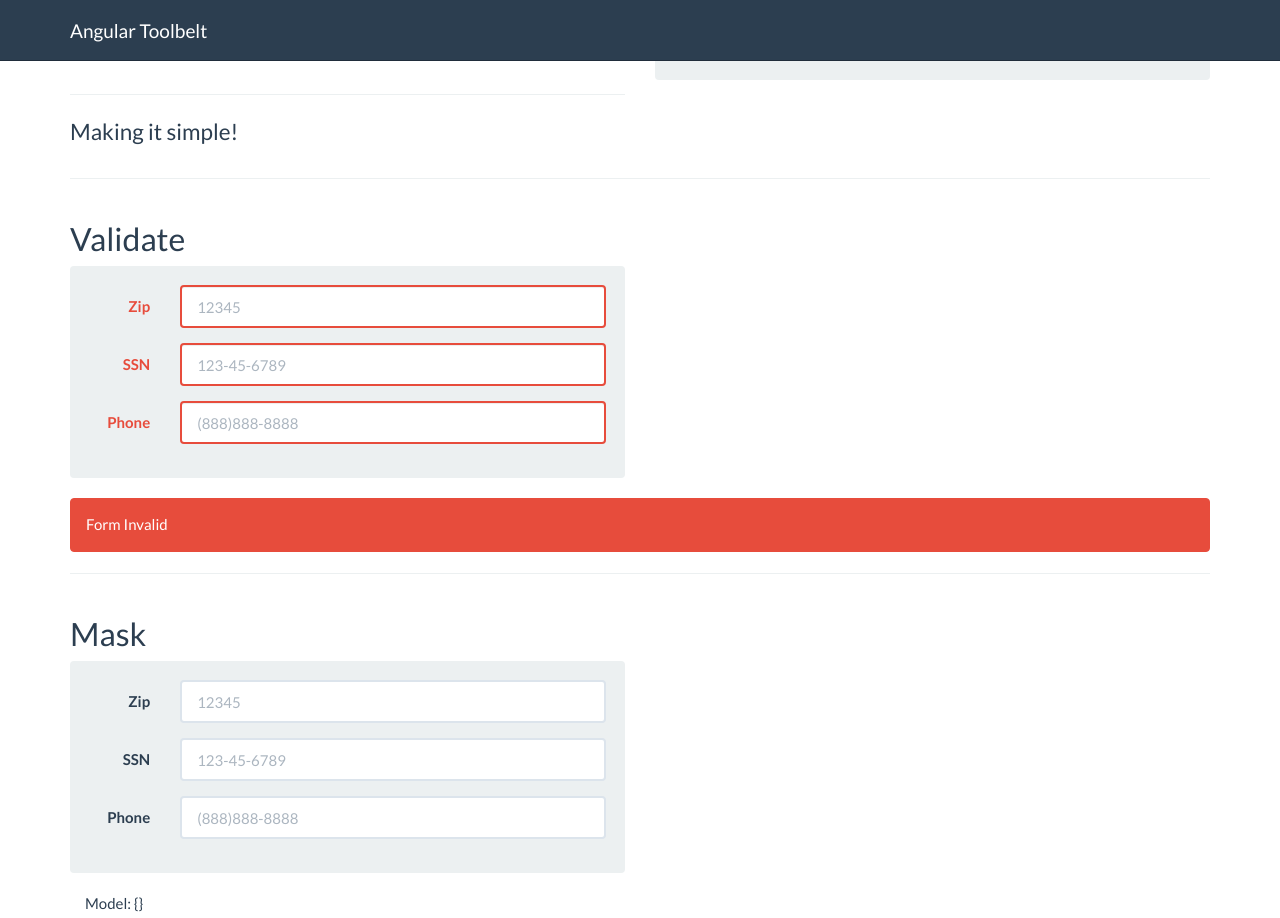
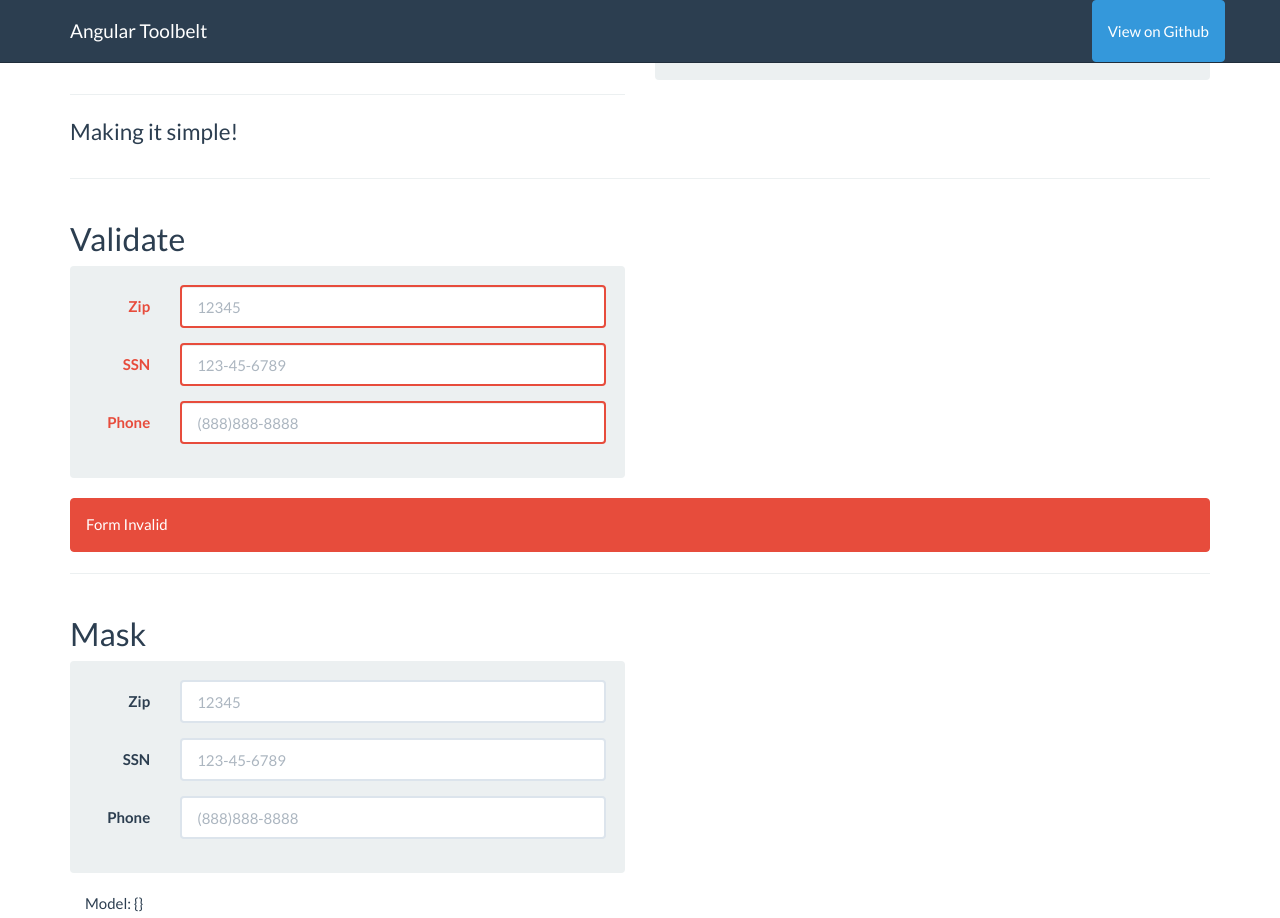
Before and after one commit to gabrysiak/angular-toolbelt, a plain HTML site: page demo/index.html in a window 1280 px wide. Shown: the top 918 px of the page. Drawn offline with Linux system fonts and the light colour scheme.

Commit message:
Added view on github button

```diff
--- a/demo/index.html
+++ b/demo/index.html
@@ -21,6 +21,11 @@
                         <span class="icon-bar"></span>
                         <span class="icon-bar"></span>
                     </button>
+                </div>
+                <div class="navbar-collapse collapse" id="navbar-main">
+                    <ul class="nav navbar-nav navbar-right">
+                        <li><a class="btn btn-info" href="https://github.com/gabrysiak/angular-toolbelt" target="_blank">View on Github</a></li>
+                    </ul>
                 </div>
             </div>
         </div>
```
